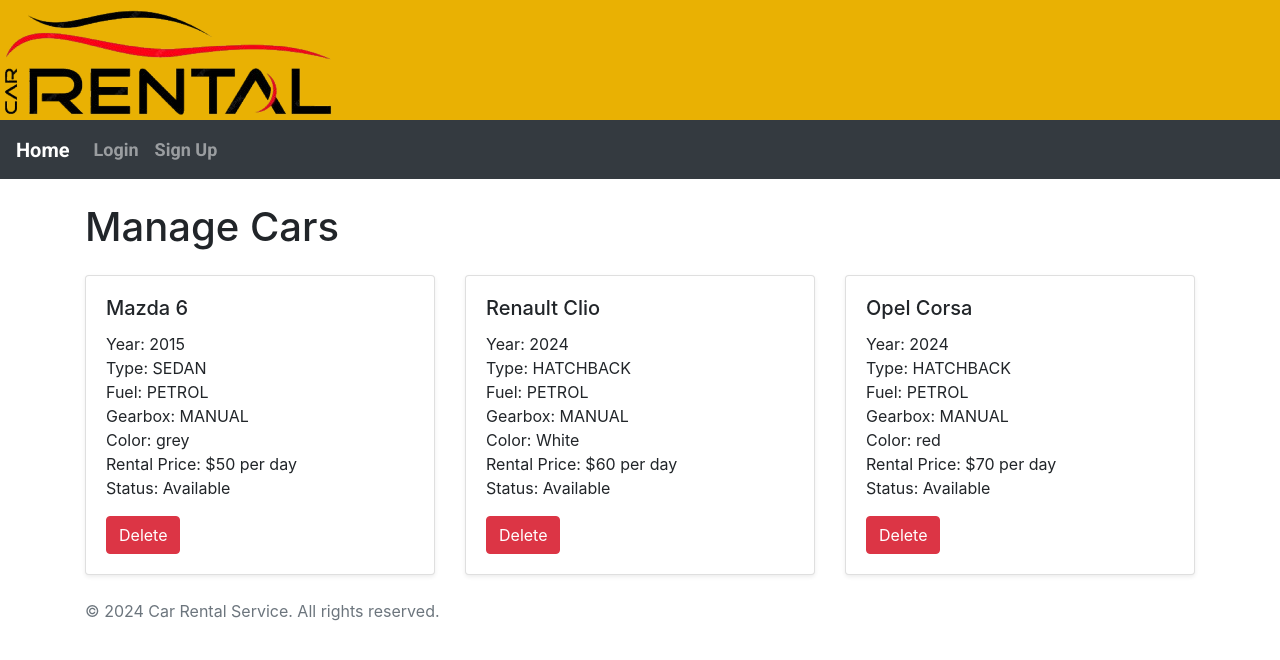
After one commit to pgnikolov/flask-car-rental, a Flask app: template app/templates/manage_cars.html in a window 1280 px wide. The commit adds this page. Shown: the top 660 px of the page. Run offline with Flask 3, Linux system fonts and the light colour scheme; the template is opened without the code that fills it: values that come from a table or form of the project are taken from there, others are empty; some libraries are stand-ins or nearby versions.

Commit message:
Add car management feature for admins
Implemented a new '/manage_cars' route for admins to view and delete cars. Also, created the 'manage_cars.html' template to display car details with delete functionality. Updated database schema accordingly.

```diff
--- a/app/templates/admin.html
+++ b/app/templates/admin.html
@@ -22,7 +22,7 @@
                     <div class="card-body">
                         <h5 class="card-title">Manage Cars</h5>
                         <p class="card-text">Add, edit, or remove cars from the fleet.</p>
-                        <a href="#" class="btn btn-dark">Go to Cars</a>
+                        <a href="{{ url_for('admin.manage_cars') }}" class="btn btn-dark">Go to Cars</a>
                     </div>
                 </div>
             </div>
--- /dev/null
+++ b/app/templates/manage_cars.html
@@ -0,0 +1,49 @@
+{% extends "base.html" %}
+{% block title %}Manage Cars{% endblock %}
+{% block content %}
+<h1 class="my-4">Manage Cars</h1>
+
+<div class="row">
+    {% if cars %}
+        {% for car in cars %}
+        <div class="col-md-4">
+            <div class="card mb-4 shadow-sm">
+                <div class="card-body">
+                    <h5 class="card-title">{{ car.brand }} {{ car.model }}</h5>
+                    <p class="card-text">
+                        Year: {{ car.year }}<br>
+                        Type: {{ car.type.name }}<br>
+                        Fuel: {{ car.fuel.name }}<br>
+                        Gearbox: {{ car.gearbox.name }}<br>
+                        Color: {{ car.color }}<br>
+                        Rental Price: ${{ car.rental_price }} per day<br>
+                        Status: {% if car.status %}Available{% else %}Rented{% endif %}
+                    </p>
+
+                    <!-- Delete Form -->
+                    <form method="POST" action="{{ url_for('admin.manage_cars') }}" class="d-inline" id="delete-form-{{ car.id }}">
+                        <input type="hidden" name="car_id" value="{{ car.id }}">
+                        <button type="button" class="btn btn-danger" onclick="confirmDelete('{{ car.id }}')">Delete</button>
+                    </form>
+                </div>
+            </div>
+        </div>
+        {% endfor %}
+    {% else %}
+        <div class="col-12">
+            <div class="alert alert-info" role="alert">
+                No cars available at the moment.
+            </div>
+        </div>
+    {% endif %}
+</div>
+
+<script>
+function confirmDelete(carId) {
+    if (confirm('Are you sure you want to delete this car?')) {
+        document.getElementById('delete-form-' + carId).submit();
+    }
+}
+</script>
+
+{% endblock %}
```
Also changed, not shown: app/admin/routes.py (+19 -1 lines), app/database.db, app/user/routes.py (line endings or trailing spaces).
